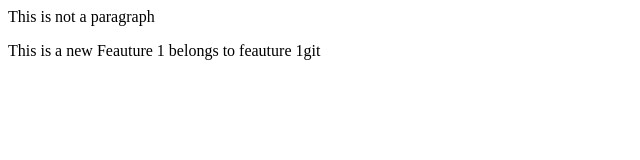
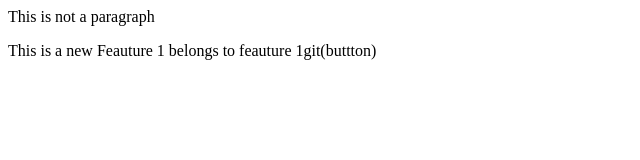
Before and after one commit to chaitu-93/gitdemo, a plain HTML site: page index.html in a window 1280 px wide. Shown: the full height of the page, 0-640 px from the left. Drawn offline with Linux system fonts and the light colour scheme.

```diff
--- a/index.html
+++ b/index.html
@@ -1,2 +1,2 @@
 <p>This is not a paragraph</p>
-<p>This is a new Feauture 1 belongs to feauture 1git</p>
+<p>This is a new Feauture 1 belongs to feauture 1git(buttton)</p>
```
